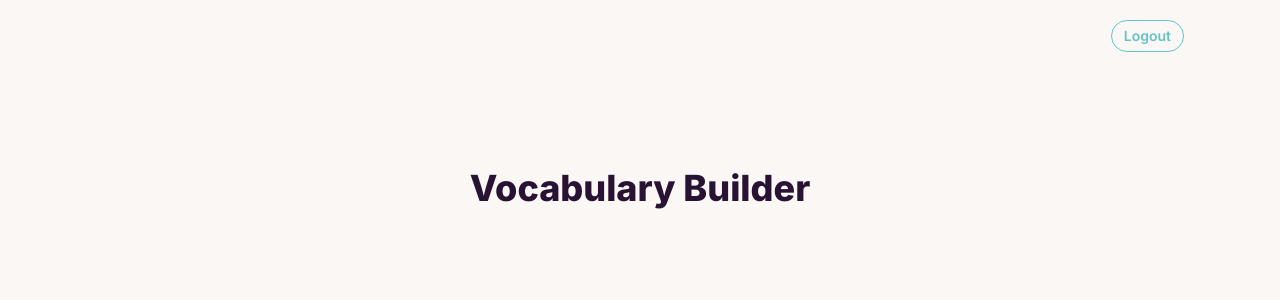
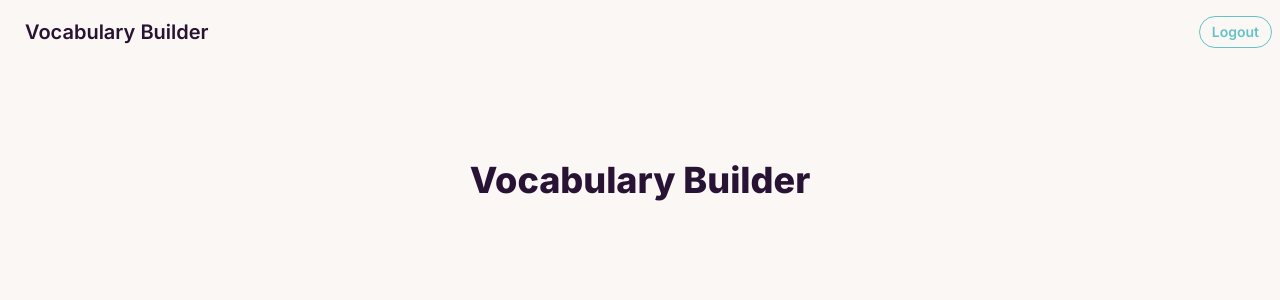
Before and after one commit to maydayo/vocab-builder-frontend, a Next.js app: page / in a window 1280 px wide. Shown: the top 300 px of the page. Built offline with nearby package versions, Linux system fonts and the light colour scheme; no server answers; sample sign-in values are in the browser's storage.

Commit message:
refactor: update layout structure with a navbar for improved navigation

```diff
--- a/src/app/(protect)/layout.tsx
+++ b/src/app/(protect)/layout.tsx
@@ -31,14 +31,19 @@ function ProtectLayout(
   } else if (status === "authenticated") {
     return (
       <>
-        <header className="px-5 md:px-12 lg:px-24 py-5 flex justify-end">
+        <div className="navbar bg-base-100">
+          <div className="flex-1">
+            <a className="btn btn-ghost text-xl">Vocabulary Builder</a>
+          </div>
+          <div className="flex-none">
             <button
               className="btn btn-outline btn-primary btn-sm"
               onClick={() => signOut()}
             >
               Logout
             </button>
-        </header>
+          </div>
+        </div>
         {children}
       </>
     );
```
Lines whose indentation alone changed are shown as unchanged.
